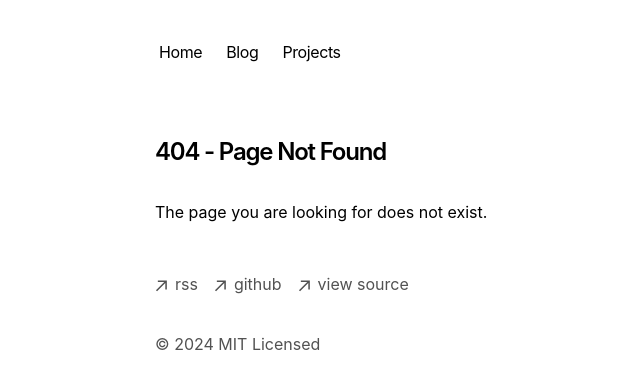
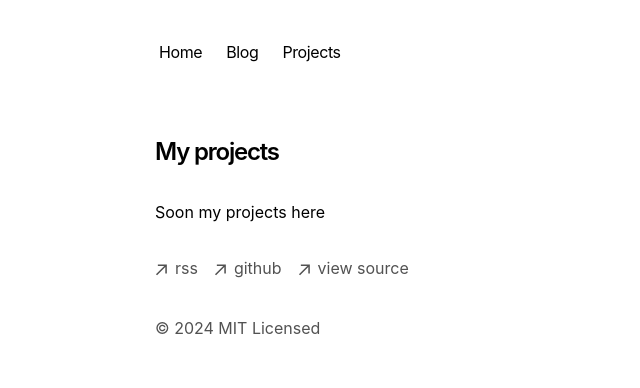
Before and after one commit to ElCapor/my-blog, a Next.js app: page /projects in a window 1280 px wide. Before the commit this address had no page. Shown: the top 388 px of the page, without its empty margins (197-837 px from the left). Built offline with nearby package versions, Linux system fonts and the light colour scheme.

Commit message:
Create page.tsx

```diff
--- /dev/null
+++ b/app/projects/page.tsx
@@ -0,0 +1,10 @@
+export default function Page() {
+    return (
+      <section>
+        <h1 className="mb-8 text-2xl font-semibold tracking-tighter">
+          My projects
+        </h1>
+        <a> Soon my projects here</a>
+      </section>
+    )
+  }
```
